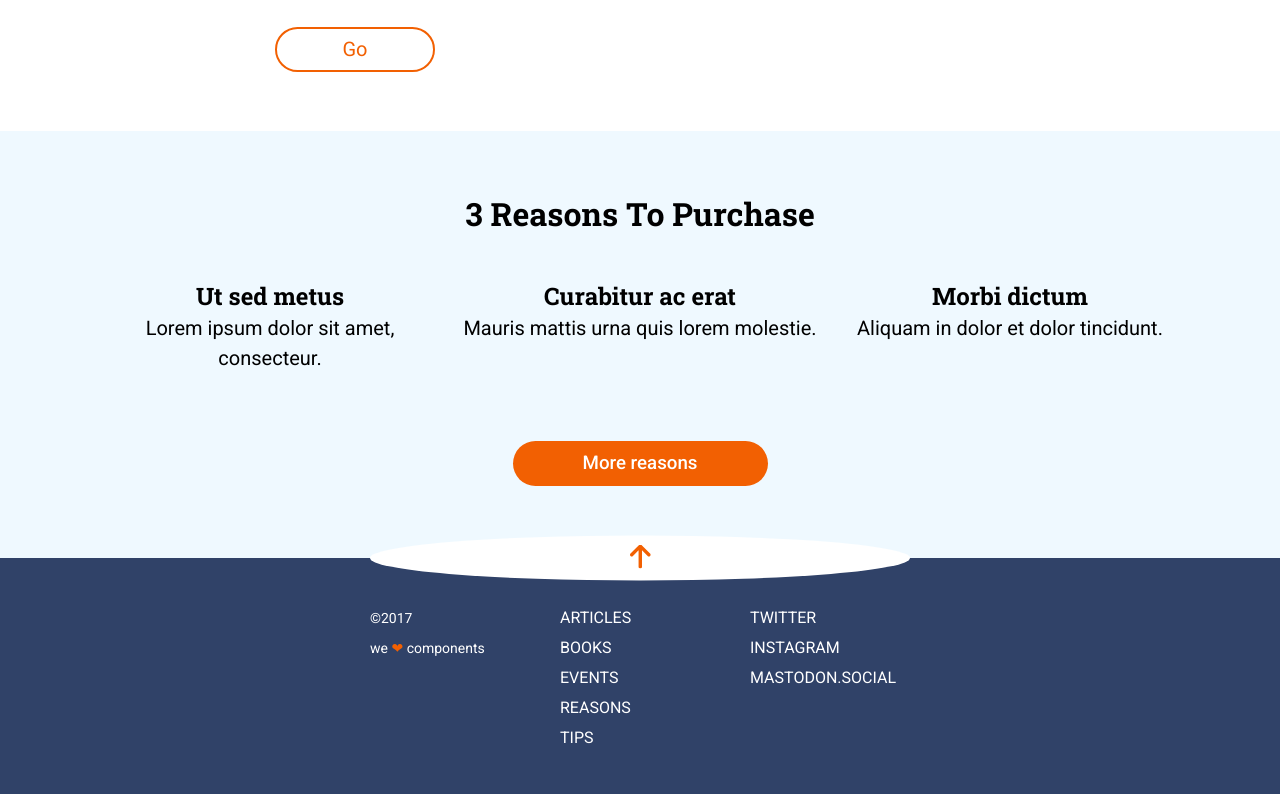
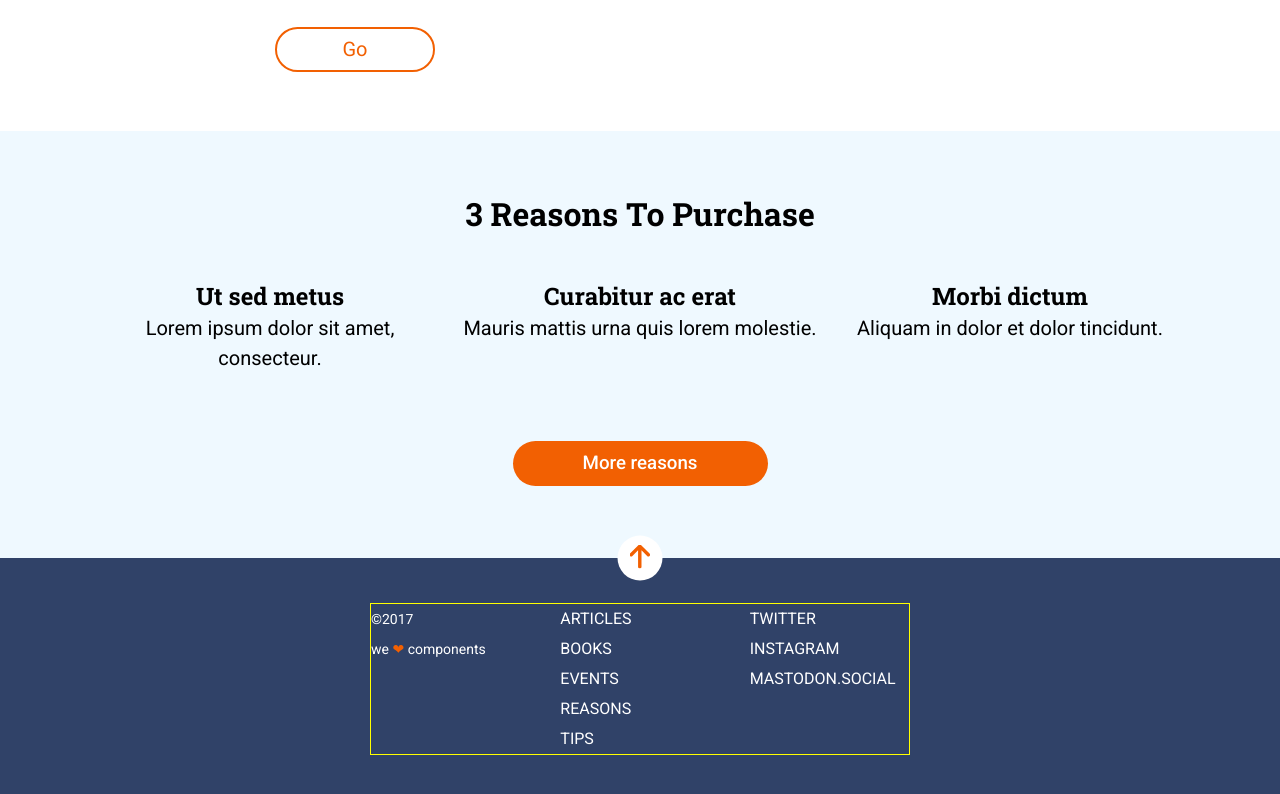
Before and after one commit to miriamela/Anonymous-Proxy, a website: page src/html/index.html in a window 1280 px wide. Shown: the part 1029-1823 px from the top of the page. Drawn offline with nearby package versions, Linux system fonts and the light colour scheme; files that its build step writes are made by us from their sources; files whose address does not match are found by name.

Commit message:
added animation, with small chages on footer

```diff
--- a/src/html/partials/footer.html
+++ b/src/html/partials/footer.html
@@ -1,6 +1,6 @@
 <footer class="footer">
     <div class="arrow2" >
-        <a href="#page" title="page">
+        <a href="#page" title="Page Top">
             <img src="./assets/images/ico-arrow.svg" alt="arrow up">
         </a>
     </div>
--- a/src/html/partials/hero.html
+++ b/src/html/partials/hero.html
@@ -6,7 +6,7 @@
         <h2 class="main-subtitle">
             In hac habitasse platea dictumst.
         </h2>
-        <a href="#purchase" class="arrow1" title="arrow down">
+        <a href="#purchase" class="arrow1" title="Purchase">
             <img src="./assets/images/ico-scroll-down.svg" alt="arrow down">
         </a>
 </section>
--- a/src/scss/layout/_footer.scss
+++ b/src/scss/layout/_footer.scss
@@ -1,22 +1,44 @@
 .footer{
+    position:relative;
+    //border: 1px solid red;
     height: 465px;
-    padding:0 15px 45px 15px;
+    padding: 60px 15px 45px 15px;
     background-color: $secondary-dark-blue;
     color: $primary-light;
     & .arrow2{
-        position: relative;
-        margin: 0 auto;
-        transform: translateY(-50%);
+        position: absolute;
+        top:0;
+        left: 50%;
+        transform: translate(-50%, -50%);
         //border: 1px solid blue;
         border-radius: 50%;
-        min-width: 45px;
-        min-height: 45px;
+        width: 45px;
+        height: 45px;
         background-color: $primary-light;
         @include flexColumn;
+        transition: all;
+        &:hover{
+            border: 2px solid $primary-orange;
+            width:50px;
+            height: 50px;
+            animation-name: bounce;
+            animation-duration: 1s;
+            animation-iteration-count: infinite;
+            animation-timing-function: jump-both;
+            @keyframes bounce{
+                from{
+                    transform: translate(-50%, -50%);
+                }
+                to{
+                    transform: translate(-50%, -75%);
+                }
+
+            }
+        } //the animation was pushing the flex down, margin or padding given to arrow or flex wasn't making any space available. Changed the arrow to position: absolute, changed the footer to relative, moved to the center and added the animation. now it is working.
 
     }
     & .flex{
-        //border: 1px solid yellow;
+        border: 1px solid yellow;
         @include flexColumn;
         & .article-menu{
             @include footerMmenusMobile;
@@ -45,11 +67,11 @@
     }
     @include tablet{
         height: 240px;
-        padding:0 39px 45px 39px;
+        padding:45px 39px 45px 39px;
         & .flex{
-        flex-direction: row;
-        justify-content: space-evenly;
-        align-items: flex-start;
+            flex-direction: row;
+            justify-content: space-evenly;
+            align-items: flex-start;
             & .article-menu{
                 margin: 0px 30px 0px 30px;
                 order: 1;
@@ -72,7 +94,7 @@
 
     }
     @include desktop{
-        padding: 0 370px 45px 370px;
+        padding: 45px 370px 45px 370px;
     }
 
 }
```
